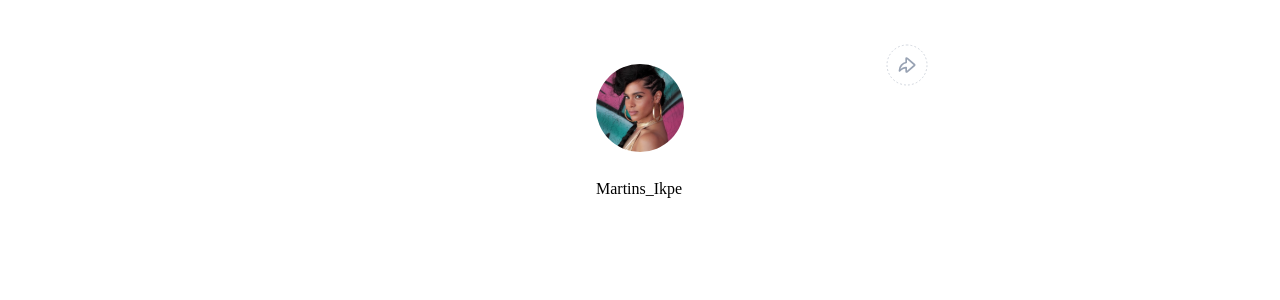
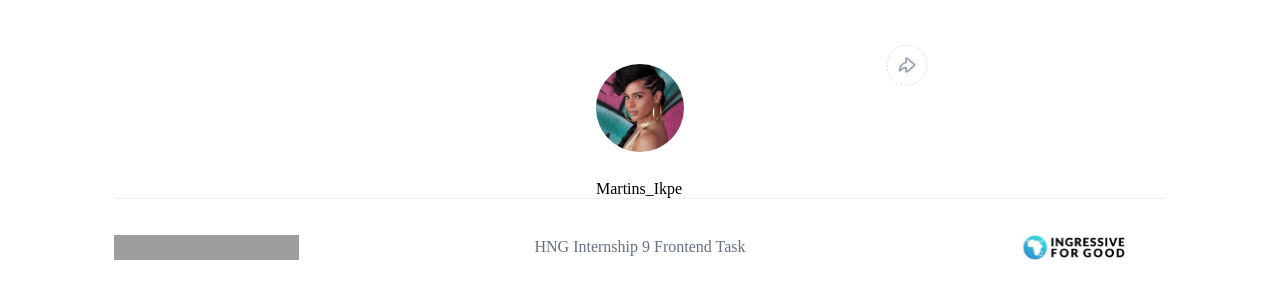
Before and after one commit to b0yw0nder3100/Front-end-stage-1, a React (Create React App) app: page / in a window 1280 px wide. Shown: the top 300 px of the page. Built offline with nearby package versions, Linux system fonts and the light colour scheme; grey boxes are pictures that could not be loaded.

Commit message:
Added Footer Component

```diff
--- a/src/App.js
+++ b/src/App.js
@@ -1,5 +1,6 @@
 import React from 'react'
 import styled from 'styled-components'
+import Footer from './components/Footer'
 
 import Header from './components/Header'
 
@@ -9,6 +10,7 @@ const App = () => {
   return (
     <div>
       <Header></Header>
+      <Footer></Footer>
 
     </div>
   )
--- /dev/null
+++ b/src/components/Footer.js
@@ -0,0 +1,55 @@
+import React from 'react'
+import styled from 'styled-components'
+
+import zuri from "../assets/media/zuri.svg"
+import i4g from "../assets/media/i4g.svg"
+
+const Footer = () => {
+    return (
+        <FooterWrapper>
+            <Div>
+                <Img src={zuri} alt="share"></Img>
+                <FooterText>HNG Internship 9 Frontend Task</FooterText>
+                <Img src={i4g} alt="share"></Img>
+            </Div>
+        </FooterWrapper>
+
+    )
+}
+
+export default Footer
+
+
+const FooterWrapper = styled.footer`
+border-top: 1px solid var(--Gray-200);
+padding: 36px 0 0 0;
+display:flex;
+@media (max-width:600px){
+    flex-direction:column;
+    justify-content:center;
+    text-align:center;
+    }
+`
+const FooterText = styled.p`
+font-weight: 400;
+font-size: 16px;
+line-height: 24px;
+color: var(--Gray-500);
+@media (max-width:600px){
+    padding:20px;
+    }
+`
+const Img = styled.img`
+width:185px;
+height:24.74px;`
+
+const Div = styled.div`
+display:flex;
+justify-content:space-between;
+width:100%;
+gap:26px;
+@media (max-width:600px){
+    display:block;
+    text-align:center;
+    }
+`
```
